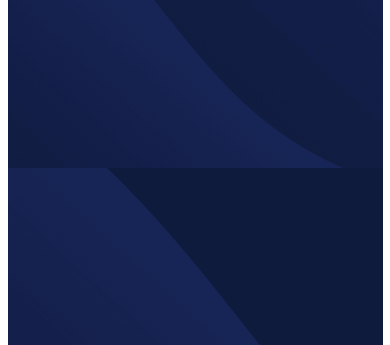
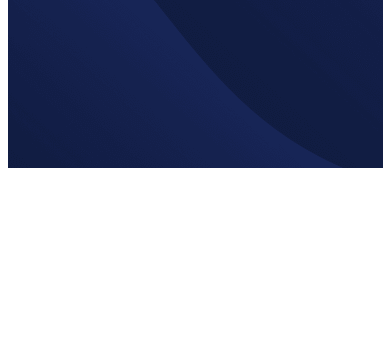
Before and after one commit to nikitakhanal/frontend-practice-5, a plain HTML site: page index.html in a window 390 px wide. Shown: the part 499-844 px from the top of the page. Drawn offline with Linux system fonts and the light colour scheme.

Commit message:
feat: mobile design

```diff
--- a/style.css
+++ b/style.css
@@ -36,8 +36,10 @@ main{
     margin: 0 auto;
     padding-top: 5.5rem;
     width: 375px;
+    min-width: 375px;
     height: 100vh;
     background-image: url(./images/bg-mobile.png);
+    background-repeat: no-repeat;
 }
 
 .hero{
```
